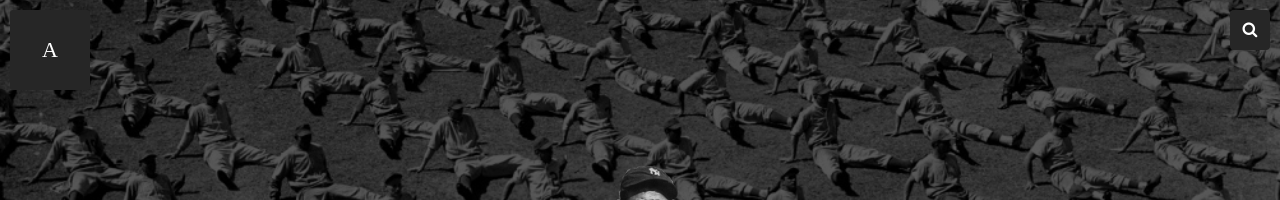
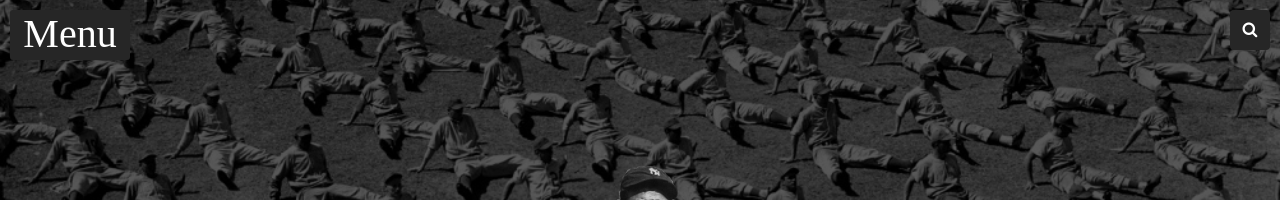
Before and after one commit to classicblunders/classicblunders.github.io, a Jekyll site: the page built from index.html, in a window 1280 px wide. Shown: the top 200 px of the page. Built offline with Jekyll 4.4.1, drawn with Linux system fonts in a browser that asks for light colours; nearby versions of some CDN libraries; the list of posts is cut into pages by our own code.

Commit message:
Update menu button

```diff
--- a/assets/css/style.css
+++ b/assets/css/style.css
@@ -3849,12 +3849,12 @@ body {
 a#slide{
     position:fixed;
     display:block;
-    width:80px;
-    height:80px;
+    width:120px;
+    height:50px;
     top:10px;
     left:10px;
     text-align:center;
-    font:22px/80px "icon";
+    font:40px "icon";
     color:#fff;
     background:#262626;
     border-radius:3px;
@@ -3866,18 +3866,18 @@ a#slide:hover{
     }
 
 a#slide:after{
-    content:"A"
+    content:"Menu"
     }
 
 a#slide.slide:after{
     position:absolute;
-    content:"X";
-    top:11px;
+    content:"Close";
+    top:0px;
     left:50%;
     width:80px;
     height:80px;
-    margin:0 0 0 -20px;
-    font:18px "icon" !important;
+    margin:0 0 0 -45px;
+    font:40px "icon" !important;
     vertical-align:middle
     }
 
```
